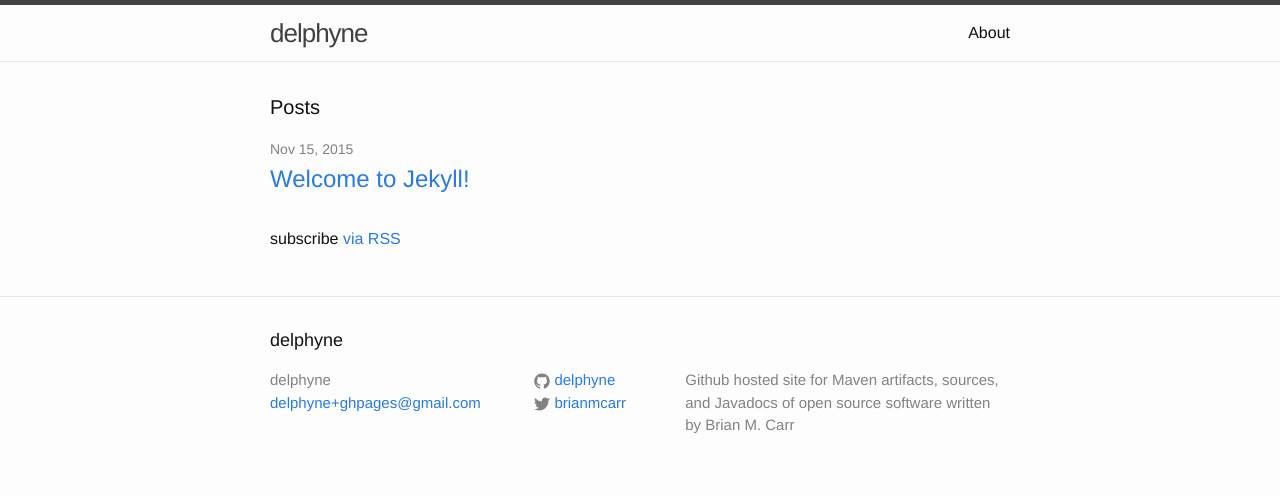
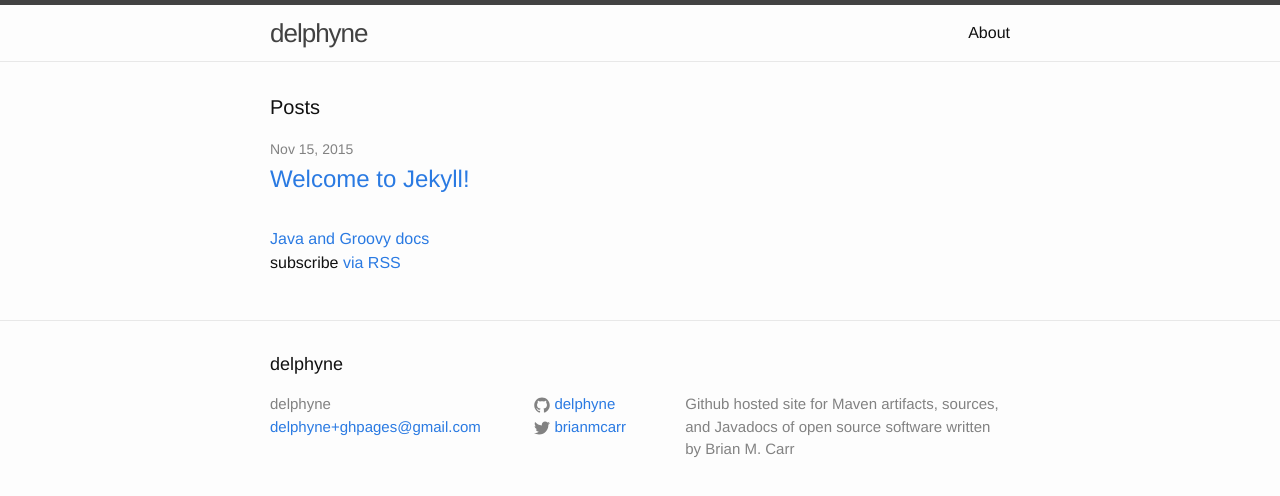
Before and after one commit to delphyne/delphyne.github.io, a Jekyll site: the page built from index.html, in a window 1280 px wide. Shown: the top 496 px of the page. Built offline with Jekyll 4.4.1, drawn with Linux system fonts in a browser that asks for light colours.

Commit message:
Add link to java and groovy docs

```diff
--- a/index.html
+++ b/index.html
@@ -18,6 +18,8 @@ layout: default
     {% endfor %}
   </ul>
 
+  <a href="/.docs">Java and Groovy docs</a>
+
   <p class="rss-subscribe">subscribe <a href="{{ "/feed.xml" | prepend: site.baseurl }}">via RSS</a></p>
 
 </div>
```
